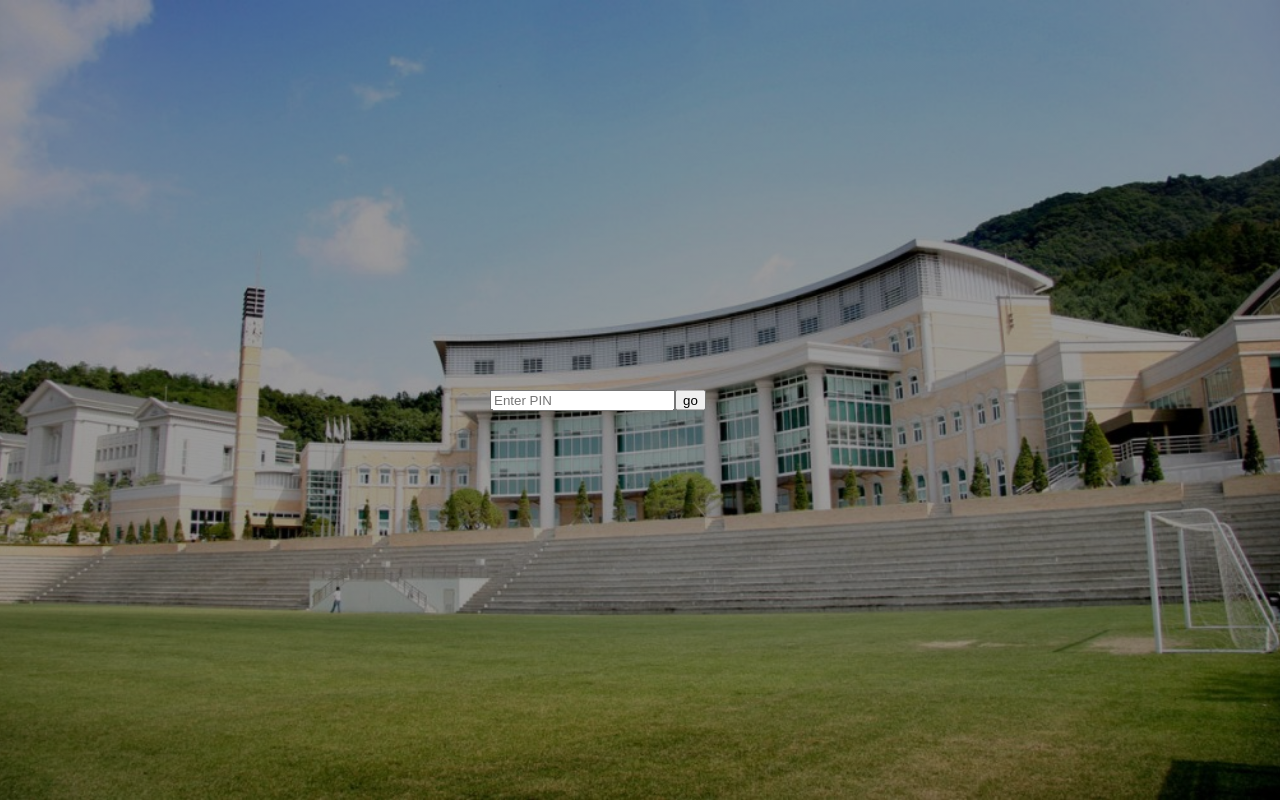
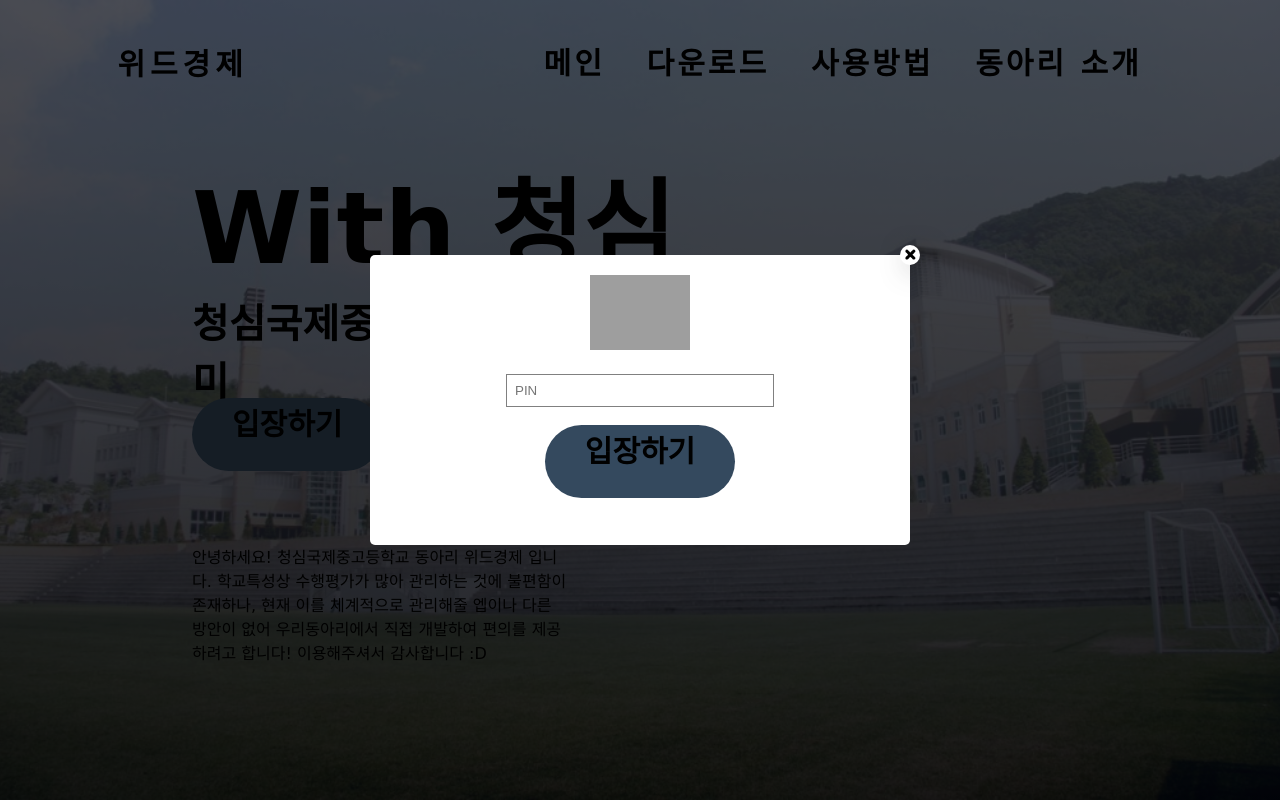
Before and after one commit to hidankim/-, a plain HTML site: page login.html in a window 1280 px wide. Drawn offline with Linux system fonts and the light colour scheme; grey boxes are pictures that could not be loaded; a web font is replaced by a local one.

Commit message:
loginpage

```diff
--- a/login.css
+++ b/login.css
@@ -1,25 +1,169 @@
 body{
-    margin: 0;
-    padding: 0;
+    margin: 0px;
+    padding: 0px;
     font-family: sans-serif;
+    box-sizing: border-box;
+    height: 100vh;
 }
 
-.loginbackground{
-    height: 100%;
+.header{
+    min-height: 100vh;
     width: 100%;
-    background-image: linear-gradient(rgba(0,0,0,0.4), rgba(0,0,0,0.4)),url(pictures/csia.jpg);
+    background-image: linear-gradient(rgba(165, 171, 191, 0.7),rgba(4,9,30,0.7)),url(pictures/csia.jpg);
     background-position: center;
     background-size: cover;
-    position: absolute
+    position: relative;
 }
 
-.box{
-    width: 300px;
-    padding: 30px;
+nav{
     display: flex;
+    justify-content: space-around;
+    align-items: center;
+    min-height: 8vh;
+    font-family: 'Gamja Flower', cursive;
+}
+
+.logo{
+    letter-spacing: 5px;
+    font-size: 30px;
+    color: black;
+}
+
+.nav-links{
+    display: flex;
+    justify-content: space-around;
+    width: 50%;
+}
+
+.nav-links li{
+    list-style: none;
+    color: black;
+}
+
+.nav-links a{
+    text-decoration: none;
+    letter-spacing: 3px;
+    font-weight: bold;
+    font-size: 30px;
+    color: black;
+}
+
+.nav-links a::after{
+    content: '';
+    width: 0%;
+    height: 2px;
+    background: #000000;
+    display: block;
+    margin: auto;
+    transition: 0.5s;
+}
+
+.nav-links a:hover::after{
+    width: 100%;
+}
+
+.text-box{
+    position: absolute;
+    left: 15%;
+    top: 10%;
+    width: 600px;
+    padding: 0px;
+    font-family: 'Gamja Flower', cursive;
+}
+
+.text-box h1{
+    font-size: 100px;
+    margin-bottom: 0px;
+}
+
+.text-box h2{
+    margin: 0px 0 40px;
+    font-size: 40px;
+}
+
+.text-box2{
+    position: absolute;
+    bottom: 15%;
+    width: 375px;
+    left: 15%;
+    font-family: 'Gamja Flower', cursive;
+}
+
+.container{
     position: absolute;
     top: 50%;
-    left: 50%;
-    transform: translate(-50%, -50%);
+    left: 15%;
+    transform: transalte(-50%, -50%);
     text-align: center;
 }
+
+.container2{
+    position: absolute;
+    top: 50%;
+    left: 30%;
+    transform: transalte(-50%, -50%);
+    text-align: center;
+}
+
+.button{
+    background: #34495e;
+    border:rgba(165, 171, 191, 0.7);
+    padding: 10px  40px 30px;
+    color: black;
+    font-weight: bolder;
+    font-size: 30px;
+    border-radius: 50px;
+    margin-top:25px;
+    text-decoration: none;
+    transition: 0.4s;
+    text-align: center;
+}
+
+.button:hover{
+    background: #34495e;
+    color:#fff;
+}
+
+.popup{
+    background: rgba(0,0,0,0.6);
+    width:100%;
+    height:100%;
+    position:absolute;
+    top:0;
+    display: flex;
+    justify-content:center;
+    align-items: center;
+    text-align: center;
+}
+
+.popup-content{
+    height: 250px;
+    width: 500px;
+    background-color: #fff;
+    padding: 20px;
+    border-radius: 5px;
+    position: relative;
+}
+
+img{
+    height:100pdx;
+    width:100px;
+}
+
+input{
+    margin: 20px auto;
+    display: block;
+    width: 50%;
+    padding: 8px;
+    border: 1px solid gray;
+}
+
+.close{
+   position: absolute;
+   top: -10px;
+   right: -10px;
+   background: #fff;
+   border-radius: 50%;
+   box-shadow: 6px 6px 29px -4px rgba(0,0,0,0.75);
+   cursor: pointer;
+}
--- a/login.html
+++ b/login.html
@@ -4,15 +4,79 @@
     <meta charset="UTF-8">
     <meta http-equiv="X-UA-Compatible" content="IE=edge">
     <meta name="viewport" content="width=device-width, initial-scale=1.0">
-    <title>Document</title>
+    <title>Login</title>
+    <link rel="preconnect" href="https://fonts.googleapis.com">
+    <link rel="preconnect" href="https://fonts.gstatic.com" crossorigin>
+    <link href="https://fonts.googleapis.com/css2?family=Gamja+Flower&display=swap" rel="stylesheet">
     <link rel="stylesheet" href="login.css">
 </head>
 <body>
-    <div class="loginbackground">
-        <form class="box" action="login.html" method="POST">
-            <input type="password" name="" placeholder="Enter PIN" id="PIN">
-            <input type="submit" name="" value="go">
-        </form>
+    <section class="header">
+        <nav>
+            <div class="logo">
+                <h4>위드경제</h4>
+            </div>
+            <ul class="nav-links">
+                <li>
+                    <a href="login.html">메인</a>
+                </li>
+                <li>
+                    <a href="#">다운로드</a>
+                </li>
+                <li>
+                    <a href="usermanual.html">사용방법</a>
+                </li>
+                <li>
+                    <a href="#">동아리 소개</a>
+                </li>
+
+            </ul>
+        </nav>
+    </section>
+
+        <div class="text-box">
+            <h1>With 청심</h1>
+            <h2>청심국제중고등학교 수행평가 알리미</h2>
+        </div>
+
+
+
+        <div class="text-box2">
+            <p>안녕하세요! 청심국제중고등학교 동아리 위드경제 입니다. 학교특성상 수행평가가 많아 관리하는 것에 불편함이 존재하나, 현재 이를 체계적으로 관리해줄 엡이나 다른 방안이 없어 우리동아리에서 직접 개발하여 편의를 제공하려고 합니다! 이용해주셔서 감사합니다 :D</p>
+        </div>
+
+
+
+    <div class="container">
+        <a href="#" class="button" id="button">입장하기</a>
     </div>
+
+    <div class="container2">
+        <a href="#" class="button" id="button">회원가입</a>
+    </div>
+
+    <div class="popup">
+        <div class="popup-content">
+            <img src="pictures/722891.png" alt="" class="close" style="object-fit:contain;
+            width:20px;
+            height:20px;"/>
+
+            <img src="https://upload.wikimedia.org/wikipedia/commons/thumb/2/24/Eo_circle_pink_white_letter-w.svg/1024px-Eo_circle_pink_white_letter-w.svg.png" alt="">
+        <input type="password" placeholder="PIN">
+        <a href="index.html" class="button">입장하기</a>
+        </div>
+    </div>
+
+    <script>
+        document.getElementById("button").addEventListener("click", function(){
+            document.querySelector(".popup").style.display = "flex";
+        })
+
+        document.querySelector(".close").addEventListener("click", function(){
+            document.querySelector(".popup").style.display = "none";
+        })
+    </script>
+
+
 </body>
 </html>
--- /dev/null
+++ b/usermanual.css
@@ -0,0 +1,73 @@
+body{
+    margin: 0px;
+    padding: 0px;
+    font-family: sans-serif;
+    box-sizing: border-box;
+    height: 100vh;
+}
+
+.header{
+    min-height: 100vh;
+    width: 100%;
+    background-image: linear-gradient(rgba(165, 171, 191, 0.7),rgba(4,9,30,0.7)),url(pictures/csia.jpg);
+    background-position: center;
+    background-size: cover;
+    position: relative;
+}
+
+nav{
+    display: flex;
+    justify-content: space-around;
+    align-items: center;
+    min-height: 8vh;
+    font-family: 'Gamja Flower', cursive;
+}
+
+.logo{
+    letter-spacing: 5px;
+    font-size: 30px;
+    color: black;
+}
+
+.nav-links{
+    display: flex;
+    justify-content: space-around;
+    width: 50%;
+}
+
+.nav-links li{
+    list-style: none;
+    color: black;
+}
+
+.nav-links a{
+    text-decoration: none;
+    letter-spacing: 3px;
+    font-weight: bold;
+    font-size: 30px;
+    color: black;
+}
+
+.nav-links a::after{
+    content: '';
+    width: 0%;
+    height: 2px;
+    background: #000000;
+    display: block;
+    margin: auto;
+    transition: 0.5s;
+}
+
+.nav-links a:hover::after{
+    width: 100%;
+}
+
+
+.text-box{
+    position: absolute;
+    left: 50%;
+    top: 30%;
+    width: 600px;
+    padding: 0px;
+    font-family: 'Gamja Flower', cursive;
+}
```
Also changed, not shown: usermanual.html (added, +42 -0 lines), pictures/722891.png (added), 1 other file.
